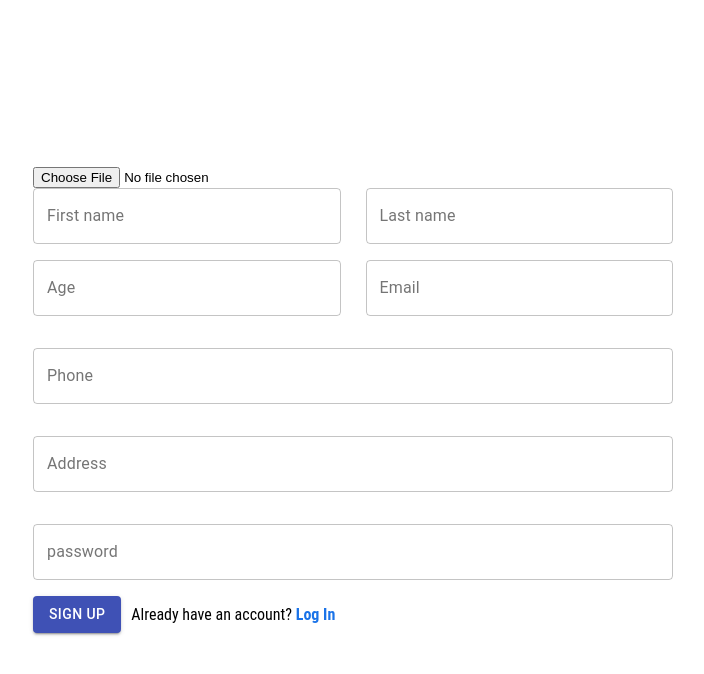
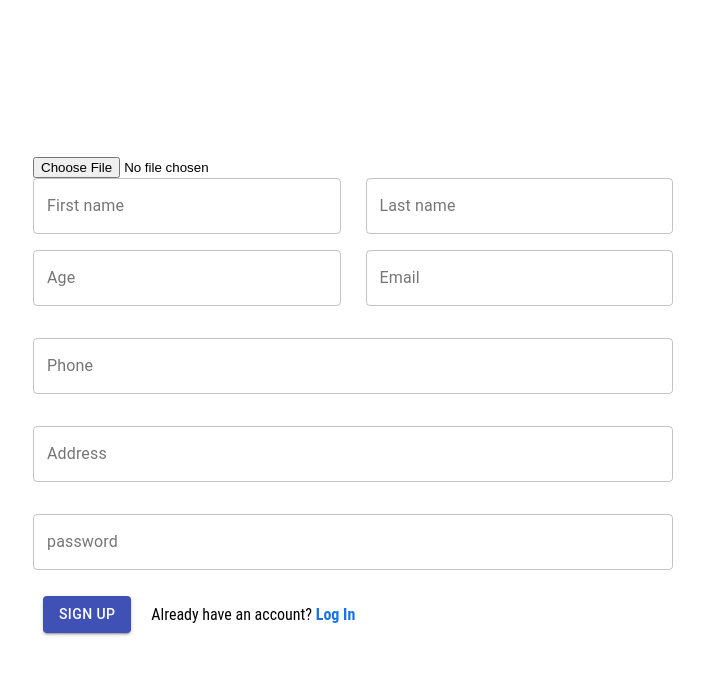
Before and after one commit to BordekarDarshan/FirebaseReactAuth, a React (Create React App) app: page / in a window 1280 px wide. Shown: the top 674 px of the page, without its empty margins (287-991 px from the left). Built offline with nearby package versions, Linux system fonts and the light colour scheme.

Commit message:
[ Darshan ] | added src

```diff
--- a/src/pages/SignUp/Signup.jsx
+++ b/src/pages/SignUp/Signup.jsx
@@ -251,9 +251,10 @@ export class Signup extends Component {
                   }}
                 ></input>
                 {}
-                {this.props.profile === "/profile" && (
+                {this.props.profile === "/profile" &&
+                  this.props.profileData?.avatar && (
                     <img
-                    src={values.avatar}
+                      src={this.props.profileData?.avatar}
                       alt="avatar"
                       style={{
                         width: "150px",
@@ -375,7 +376,6 @@ export class Signup extends Component {
                         variant="contained"
                         color="primary"
                         onClick={() => this.logoutHandler()}
-                        style={{ margin: "0 0 0 10px" }}
                       >
                         LOGOUT
                       </Button>
--- a/src/pages/SignUp/Signup.style.jsx
+++ b/src/pages/SignUp/Signup.style.jsx
@@ -41,8 +41,10 @@ export const SubmitWrapper = styled.div`
       cursor: pointer;
     }
   }
+  > button {
+    margin: 10px;
+  }
   @media (max-width: 967px) {
-    flex-flow: column;
     > span {
       margin: 1rem 0 0 0;
     }
```
Lines whose indentation alone changed are shown as unchanged.
